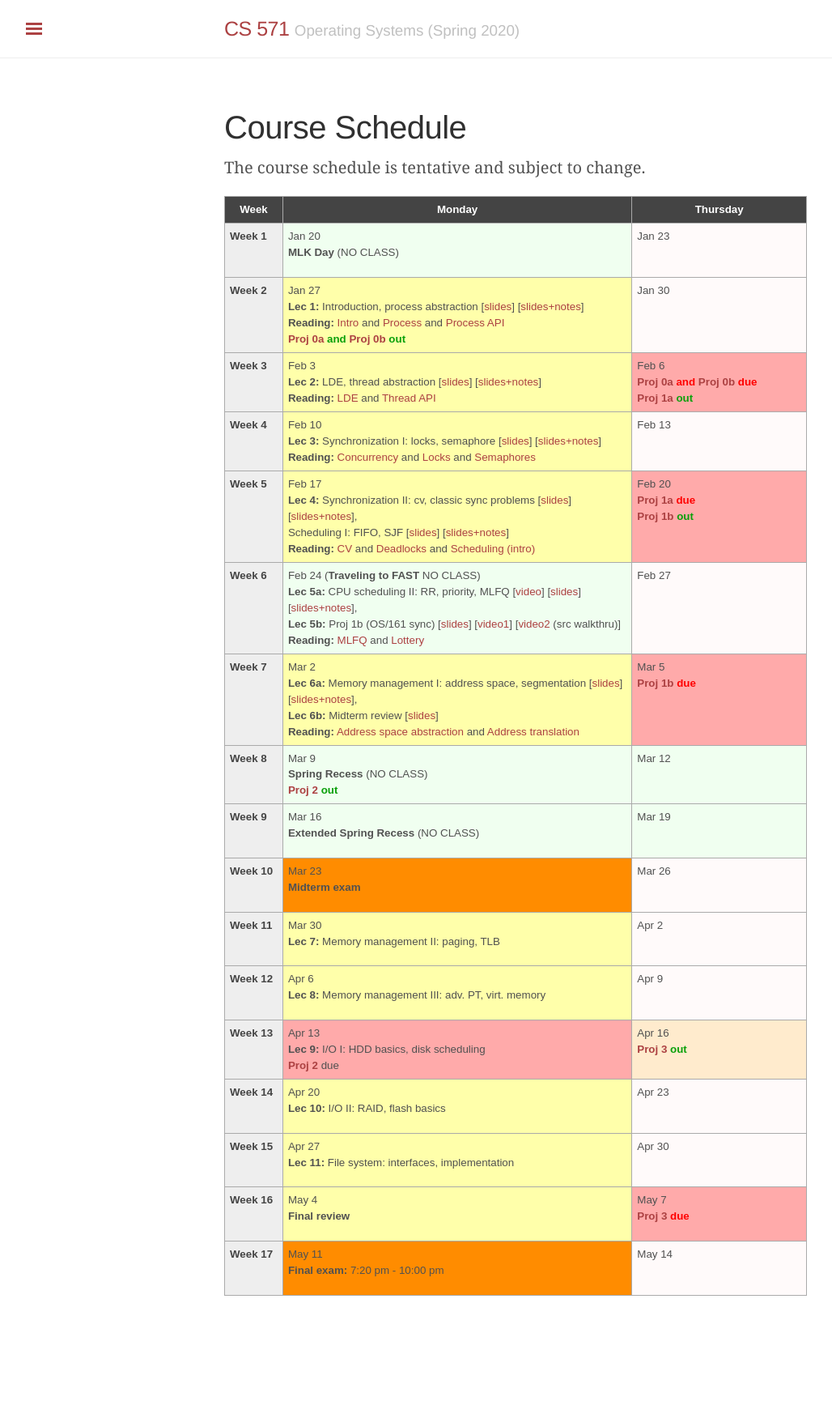
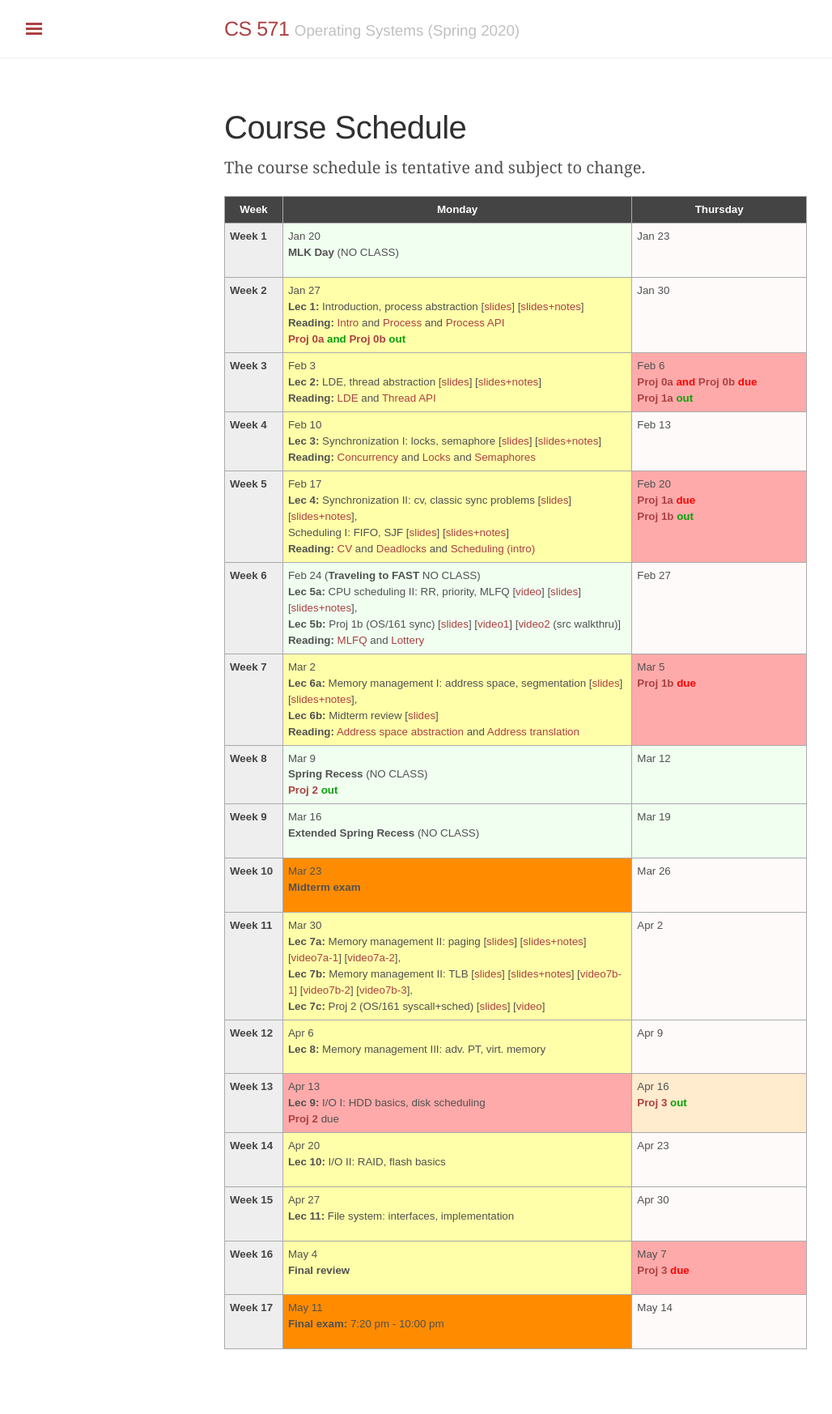
Before and after one commit to tddg/cs571-spring20, a Jekyll site: the page built from schedule.md, in a window 1280 px wide. Shown: the whole page at 81% size, without its empty margins (3-1031 px from the left). Built offline with Jekyll 4.4.1, drawn with Linux system fonts in a browser that asks for light colours; before the commit the page ends 1680 px from its top, so only the background shows below that.

Commit message:
added lec 7

```diff
--- a/_data/news.yml
+++ b/_data/news.yml
@@ -1,3 +1,6 @@
+
+- date: <strong>03/29/2020</strong>
+  headline: "Lec 7's slides and vidoes are posted."
 
 - date: <strong>03/17/2020</strong>
   headline: "Our <strong>online midterm</strong> will be held from 7:20pm to 9:20pm Monday, 03/23/20."
--- a/schedule.md
+++ b/schedule.md
@@ -185,7 +185,18 @@ The course schedule is tentative and subject to change.
 <tr> <!-- week of Mar 30 -->
   <td id="2020-3-30" class="date"><b>Week 11</b></td>
   <td class="lecture">Mar 30<br/>
-	<b>Lec 7:</b> Memory management II: paging, TLB</td>
+	<b>Lec 7a:</b> Memory management II: paging [<a href="./public/lecs/lec7a-mem-paging.pdf">slides</a>]
+		[<a href="./public/lecs/lec7a-mem-paging+notes.pdf">slides+notes</a>]
+		[<a href="https://youtu.be/8smufHihEa8">video7a-1</a>]
+		[<a href="https://youtu.be/epdOZifNd2g">video7a-2</a>],<br/>
+	<b>Lec 7b:</b> Memory management II: TLB [<a href="./public/lecs/lec7b-mem-tlb.pdf">slides</a>]
+		[<a href="./public/lecs/lec7b-mem-tlb+notes.pdf">slides+notes</a>]
+		[<a href="https://youtu.be/VHaPMRdV7As">video7b-1</a>]
+		[<a href="https://youtu.be/YyCEdMWbF3Y">video7b-2</a>]
+		[<a href="https://youtu.be/vqlO_cNHUDw">video7b-3</a>],<br/>
+	<b>Lec 7c:</b> Proj 2 (OS/161 syscall+sched) [<a href="./public/lecs/lec-os161-syscall.pdf">slides</a>]
+		[<a href="https://youtu.be/VDoWHNvEWEo">video</a>]
+	</td>
   <td class="nodue">Apr 2</td>
 </tr>
 <tr> <!-- week of Apr 6 -->
```
Also changed, not shown: 4 other files.
